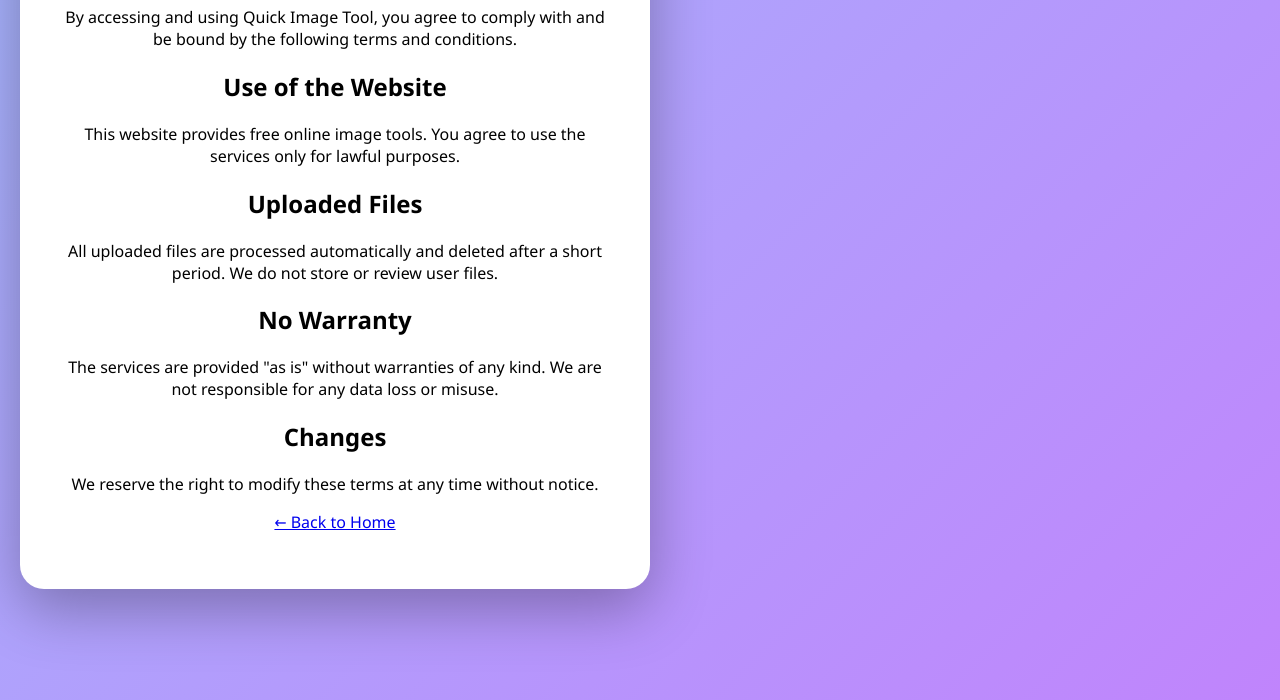
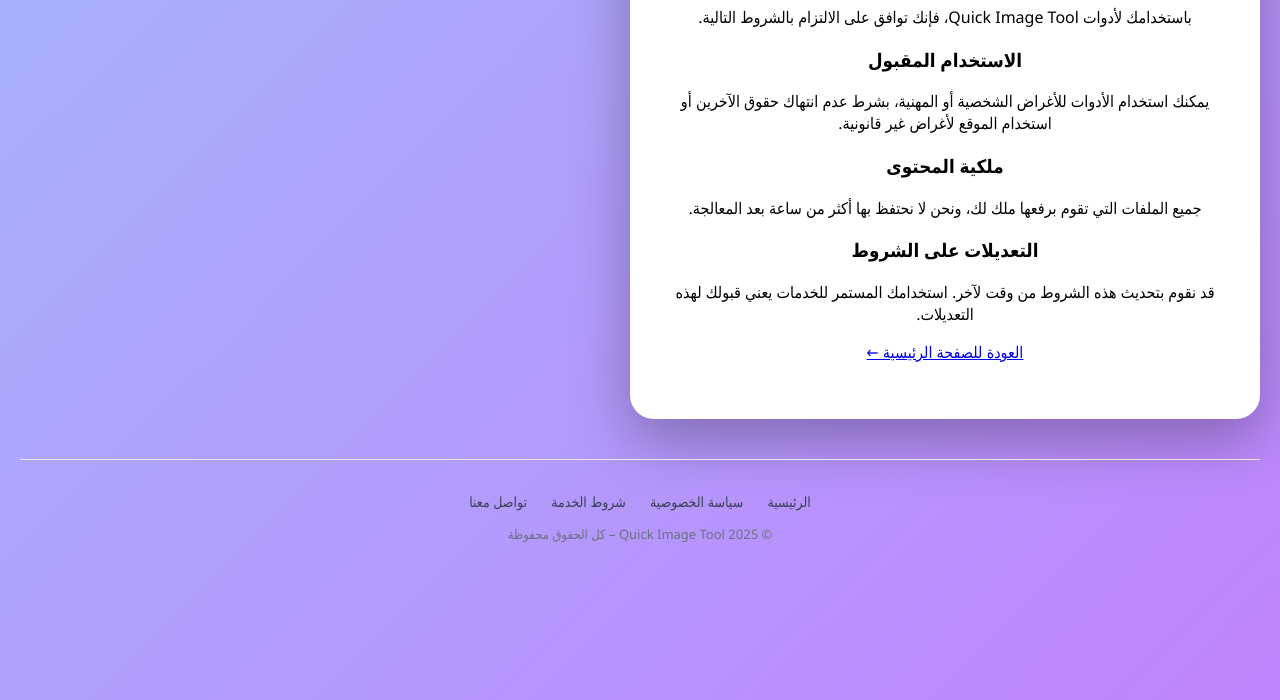
Before and after one commit to officecontactsufian-collab/Quick-Image-Tool, a plain HTML site: page terms.html in a window 1280 px wide. Shown: the part 140-840 px from the top of the page. Drawn offline with Linux system fonts and the light colour scheme.

Commit message:
Localize terms.html to Arabic and update content
Updated terms.html to Arabic localization and modified content to reflect new terms.

```diff
--- a/terms.html
+++ b/terms.html
@@ -1,46 +1,48 @@
 <!DOCTYPE html>
-<html lang="en">
+<html lang="ar" dir="rtl">
 <head>
-  <meta charset="UTF-8">
-  <title>Terms of Service | Quick Image Tool</title>
-  <meta name="viewport" content="width=device-width, initial-scale=1.0">
-  <link rel="stylesheet" href="style.css">
+    <meta charset="UTF-8">
+    <meta name="viewport" content="width=device-width, initial-scale=1.0">
+    <title>شروط الخدمة – Quick Image Tool</title>
+    <meta name="description" content="Quick Image Tool: شروط الاستخدام لجميع أدوات الموقع">
+    <meta name="keywords" content="Quick Image Tool, شروط الخدمة, Terms of Service, Image Tool">
+    <meta name="author" content="Sofiane Akider">
+    <link rel="stylesheet" href="style.css">
 </head>
 <body>
+    <main class="container">
+        <header class="tool-header">
+            <h1>شروط الخدمة</h1>
+            <p>باستخدامك لأدوات Quick Image Tool، فإنك توافق على الالتزام بالشروط التالية.</p>
+        </header>
 
-<main class="container">
-  <h1>Terms of Service</h1>
+        <section>
+            <h3>الاستخدام المقبول</h3>
+            <p>يمكنك استخدام الأدوات للأغراض الشخصية أو المهنية، بشرط عدم انتهاك حقوق الآخرين أو استخدام الموقع لأغراض غير قانونية.</p>
 
-  <p>
-    By accessing and using Quick Image Tool, you agree to comply with
-    and be bound by the following terms and conditions.
-  </p>
+            <h3>ملكية المحتوى</h3>
+            <p>جميع الملفات التي تقوم برفعها ملك لك، ونحن لا نحتفظ بها أكثر من ساعة بعد المعالجة.</p>
 
-  <h2>Use of the Website</h2>
-  <p>
-    This website provides free online image tools.
-    You agree to use the services only for lawful purposes.
-  </p>
+            <h3>التعديلات على الشروط</h3>
+            <p>قد نقوم بتحديث هذه الشروط من وقت لآخر. استخدامك المستمر للخدمات يعني قبولك لهذه التعديلات.</p>
+        </section>
 
-  <h2>Uploaded Files</h2>
-  <p>
-    All uploaded files are processed automatically and deleted after a short period.
-    We do not store or review user files.
-  </p>
+        <p><a href="index.html">العودة للصفحة الرئيسية ←</a></p>
+    </main>
 
-  <h2>No Warranty</h2>
-  <p>
-    The services are provided "as is" without warranties of any kind.
-    We are not responsible for any data loss or misuse.
-  </p>
+    <!-- Footer -->
+    <footer class="footer-center">
+        <nav class="footer-links">
+            <a href="index.html">الرئيسية</a>
+            <a href="privacy.html">سياسة الخصوصية</a>
+            <a href="terms.html">شروط الخدمة</a>
+            <a href="contact.html">تواصل معنا</a>
+        </nav>
+        <p class="footer-copy">
+            © 2025 Quick Image Tool – كل الحقوق محفوظة
+        </p>
+    </footer>
 
-  <h2>Changes</h2>
-  <p>
-    We reserve the right to modify these terms at any time without notice.
-  </p>
-
-  <p><a href="index.html">← Back to Home</a></p>
-</main>
-
+    <script src="script.js"></script>
 </body>
 </html>
```
